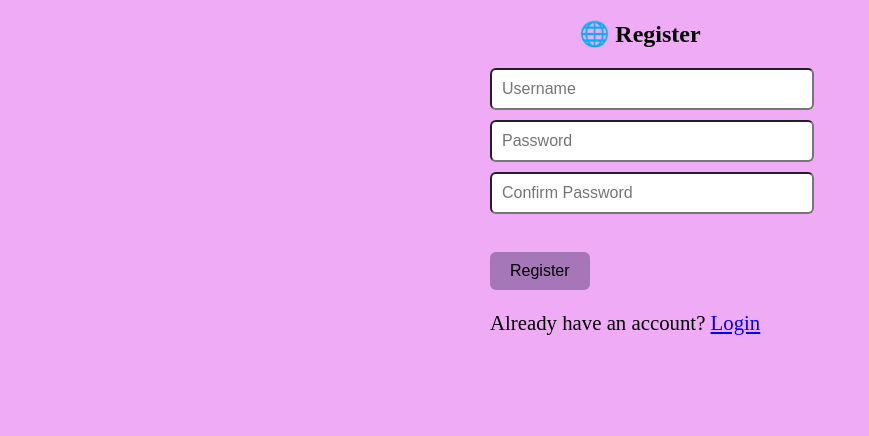
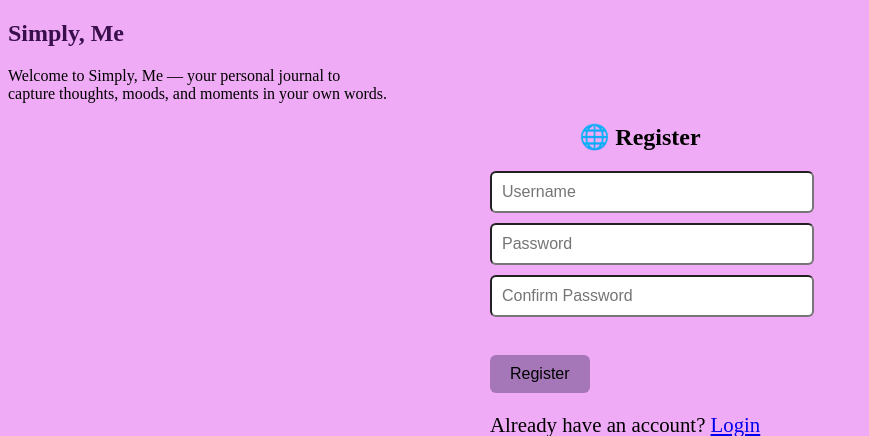
Before and after one commit to AquaRender23/Simply-Me, a Flask app: page /register in a window 1280 px wide. Shown: the top 436 px of the page, without its empty margins (0-869 px from the left). Run offline with Flask 3, Linux system fonts and the light colour scheme.

Commit message:
register.html

```diff
--- a/templates/register.html
+++ b/templates/register.html
@@ -7,6 +7,13 @@
 </head>
 
 <body style="background-color: #EFABF5;">
+
+  <div>
+    <h2 style="font-family: 'Cooper Black'; color: #380E4B;">Simply, Me </h2>
+    <p>Welcome to Simply, Me — your personal journal to <br>
+      capture thoughts, moods, and moments in your own words.</p>
+  </div>
+
   <h2 style="text-align: center;">🌐 Register</h2>
   <form action="/register" method="post" class="form-box sty">
 
```
